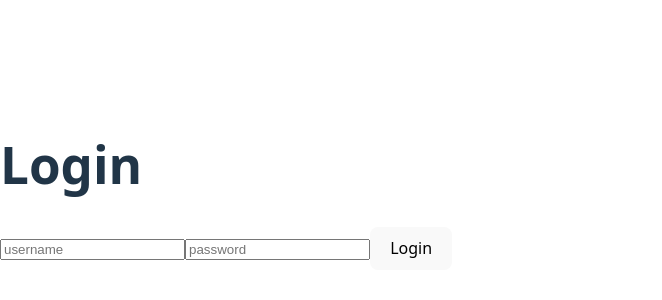
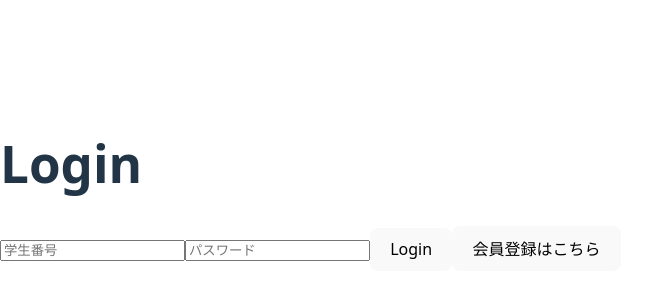
Before and after one commit to ShinjonIto/agora, a React app in the folder frontend/: page /login in a window 1280 px wide. Shown: the part 214-514 px from the top of the page, without its empty margins (0-662 px from the left). Built offline with nearby package versions, Linux system fonts and the light colour scheme; no server answers; the HTML template or start-up script is replaced by a standard one.

Commit message:
会員登録追加編集

```diff
--- a/frontend/src/App.jsx
+++ b/frontend/src/App.jsx
@@ -2,7 +2,7 @@ import { BrowserRouter, Routes, Route } from "react-router-dom";
 import axios from "axios";
 import Home from "./pages/Home";
 import Login from "./pages/Login";
-import SignupForm from "./pages/SignupForm";
+import Signup from "./pages/Signup";
 import ProtectedRoute from "./components/ProtectedRoute";
 
 
@@ -26,7 +26,7 @@ function App() {
     <BrowserRouter>
       <Routes>
         {/* 会員登録 */}
-        <Route path="/signup" element={<SignupForm />} />
+        <Route path="/signup" element={<Signup />} />
 
         {/* ログイン */}
         <Route path="/login" element={<Login />} />
--- a/frontend/src/pages/Login.jsx
+++ b/frontend/src/pages/Login.jsx
@@ -27,9 +27,10 @@ const Login = () => {
     return (
         <div>
         <h1>Login</h1>
-        <input placeholder="username" onChange={e => setUsername(e.target.value)} />
-        <input type="password" placeholder="password" onChange={e => setPassword(e.target.value)} />
+        <input placeholder="学生番号" onChange={e => setUsername(e.target.value)} />
+        <input type="password" placeholder="パスワード" onChange={e => setPassword(e.target.value)} />
         <button onClick={handleLogin}>Login</button>
+        <button onClick={() => navigate("/signup")}>会員登録はこちら</button>
         </div>
     );
 };
--- a/frontend/src/pages/SignupForm.jsx
+++ b/frontend/src/pages/Signup.jsx
@@ -2,7 +2,7 @@ import { useState } from "react";
 import { useNavigate } from "react-router-dom";
 import axios from "axios"
 
-const SignupForm = ({ onClose }) => {
+const Signup = ({ onClose }) => {
     const navigate = useNavigate();
 
     const [form, setForm] = useState({
@@ -179,4 +179,4 @@ const SignupForm = ({ onClose }) => {
     );
 };
 
-export default SignupForm;
+export default Signup;
```
Also changed, not shown: 1 other file (tests, documents, lock files or other folders).
